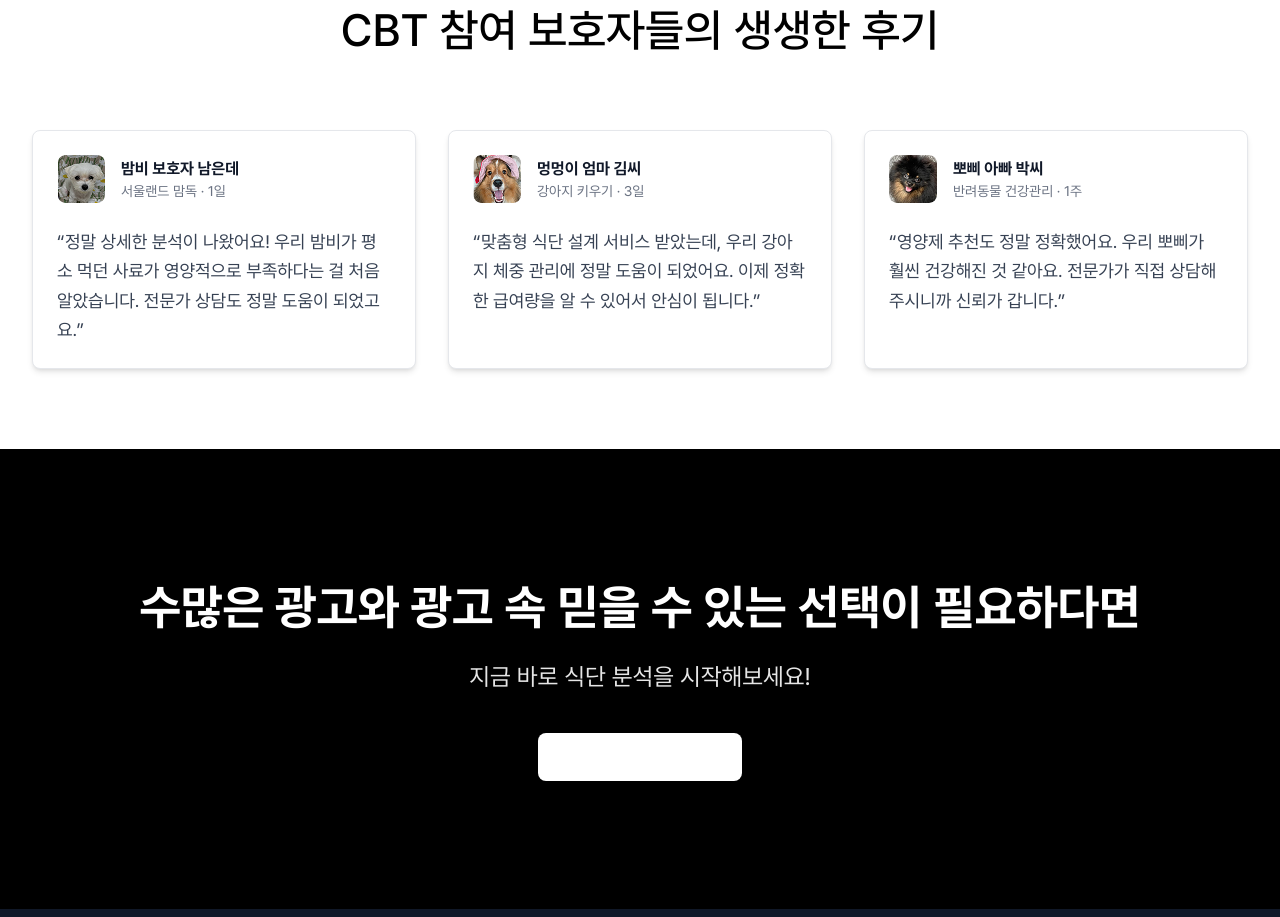
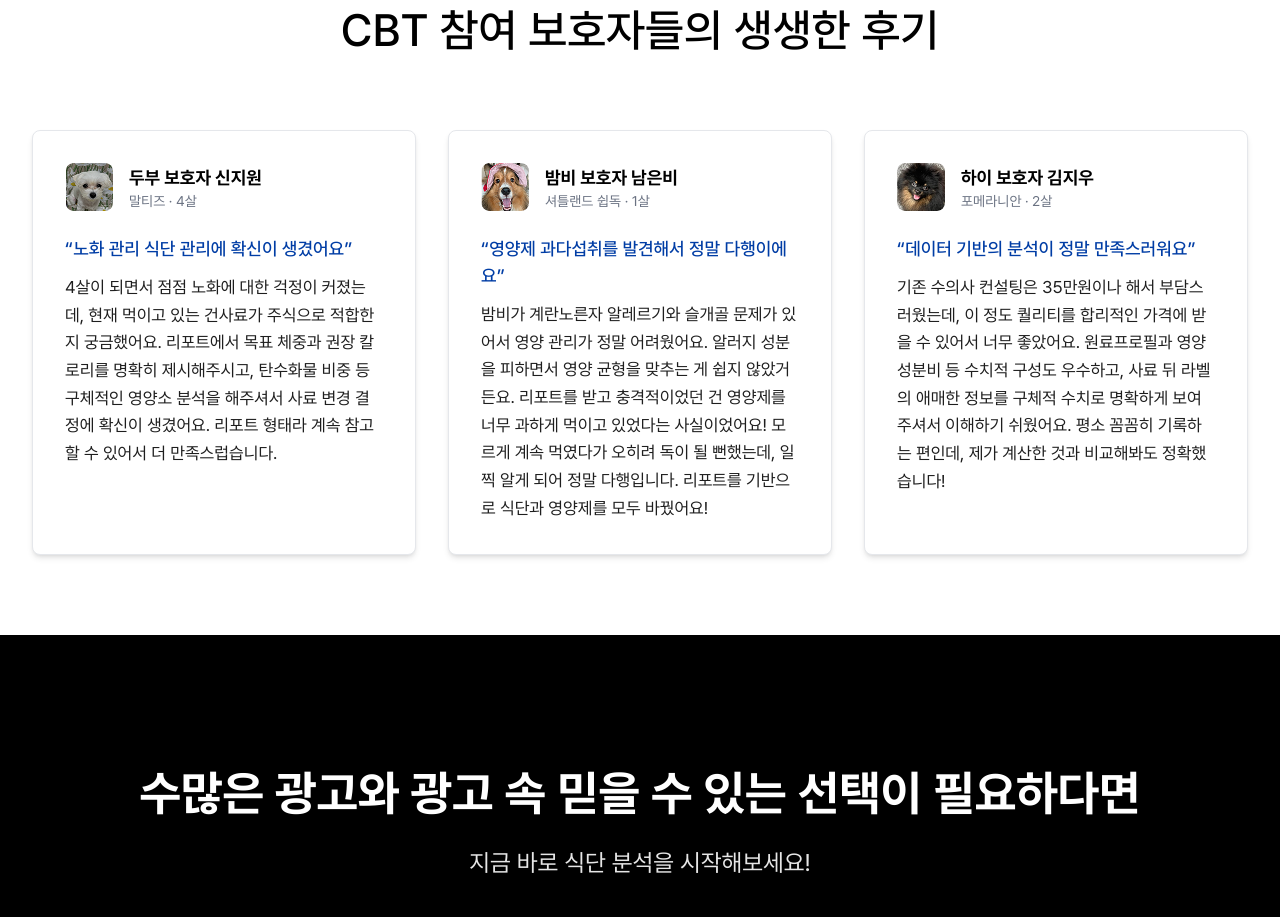
Before and after one commit to SeokHoChoi/test-jelly-univ-fe, a Next.js app: page /home in a window 1280 px wide. Shown: the part 3720-4637 px from the top of the page. Built offline with nearby package versions, Linux system fonts and the light colour scheme.

Commit message:
feat: 홈 > 리뷰 카드 데이터 구조 변경

```diff
--- a/src/components/home/ReviewSection.tsx
+++ b/src/components/home/ReviewSection.tsx
@@ -5,24 +5,30 @@ import Image from 'next/image';
 const ReviewSection = () => {
   const reviews = [
     {
-      name: '밤비 보호자 남은데',
-      location: '서울랜드 맘독',
-      time: '1일',
-      content: '정말 상세한 분석이 나왔어요! 우리 밤비가 평소 먹던 사료가 영양적으로 부족하다는 걸 처음 알았습니다. 전문가 상담도 정말 도움이 되었고요.',
+      dogName: '두부',
+      guardianName: '신지원',
+      location: '말티즈',
+      title: '노화 관리 식단 관리에 확신이 생겼어요',
+      age: { value: 4, unit: 'year' },
+      content: '4살이 되면서 점점 노화에 대한 걱정이 커졌는데, 현재 먹이고 있는 건사료가 주식으로 적합한지 궁금했어요. 리포트에서 목표 체중과 권장 칼로리를 명확히 제시해주시고, 탄수화물 비중 등 구체적인 영양소 분석을 해주셔서 사료 변경 결정에 확신이 생겼어요. 리포트 형태라 계속 참고할 수 있어서 더 만족스럽습니다.',
       avatar: '/img/home/tmp-review-profile/review-1.png',
     },
     {
-      name: '멍멍이 엄마 김씨',
-      location: '강아지 키우기',
-      time: '3일',
-      content: '맞춤형 식단 설계 서비스 받았는데, 우리 강아지 체중 관리에 정말 도움이 되었어요. 이제 정확한 급여량을 알 수 있어서 안심이 됩니다.',
+      dogName: '밤비',
+      guardianName: '남은비',
+      location: '셔틀랜드 쉽독',
+      title: '영양제 과다섭취를 발견해서 정말 다행이에요',
+      age: { value: 1, unit: 'year' },
+      content: '밤비가 계란노른자 알레르기와 슬개골 문제가 있어서 영양 관리가 정말 어려웠어요. 알러지 성분을 피하면서 영양 균형을 맞추는 게 쉽지 않았거든요. 리포트를 받고 충격적이었던 건 영양제를 너무 과하게 먹이고 있었다는 사실이었어요! 모르게 계속 먹였다가 오히려 독이 될 뻔했는데, 일찍 알게 되어 정말 다행입니다. 리포트를 기반으로 식단과 영양제를 모두 바꿨어요!',
       avatar: '/img/home/tmp-review-profile/review-2.png',
     },
     {
-      name: '뽀삐 아빠 박씨',
-      location: '반려동물 건강관리',
-      time: '1주',
-      content: '영양제 추천도 정말 정확했어요. 우리 뽀삐가 훨씬 건강해진 것 같아요. 전문가가 직접 상담해주시니까 신뢰가 갑니다.',
+      dogName: '하이',
+      guardianName: '김지우',
+      location: '포메라니안',
+      title: '데이터 기반의 분석이 정말 만족스러워요',
+      age: { value: 2, unit: 'year' },
+      content: '기존 수의사 컨설팅은 35만원이나 해서 부담스러웠는데, 이 정도 퀄리티를 합리적인 가격에 받을 수 있어서 너무 좋았어요. 원료프로필과 영양성분비 등 수치적 구성도 우수하고, 사료 뒤 라벨의 애매한 정보를 구체적 수치로 명확하게 보여주셔서 이해하기 쉬웠어요. 평소 꼼꼼히 기록하는 편인데, 제가 계산한 것과 비교해봐도 정확했습니다!',
       avatar: '/img/home/tmp-review-profile/review-3.png',
     },
   ];
@@ -41,27 +47,36 @@ const ReviewSection = () => {
 
         <div className="grid grid-cols-1 md:grid-cols-3 gap-8">
           {reviews.map((review, index) => (
-            <Card key={index} className="p-6 hover:shadow-lg transition-shadow">
+            <Card key={index} className="p-8 hover:shadow-lg transition-shadow">
               <div className="flex items-center gap-4 mb-6">
                 <Image
                   src={review.avatar}
-                  alt={`${review.name} avatar`}
+                  alt={`${review.dogName} 보호자 ${review.guardianName} avatar`}
                   width={48}
                   height={48}
                   className="w-12 h-12 rounded-[8px] object-cover"
                 />
                 <div>
-                  <h4 className="font-bold text-gray-900">
-                    {review.name}
+                  <h4 className="text-[#000000] font-bold text-[18px]">
+                    {review.dogName} 보호자 {review.guardianName}
                   </h4>
                   <p className="text-sm text-gray-500">
-                    {review.location} · {review.time}
+                    {review.location} · {review.age.value}
+                    {review.age.unit === 'year' ? '살' : review.age.unit === 'month' ? '개월' : '주'}
                   </p>
                 </div>
               </div>
 
-              <p className="text-gray-700 leading-relaxed text-lg">
-                &ldquo;{review.content}&rdquo;
+              {/* Review title */}
+              {review.title && (
+                <p className="text-[18px] font-medium text-[#003DA5] mb-3">
+                  &ldquo;{review.title}&rdquo;
+                </p>
+              )}
+
+              {/* Review content */}
+              <p className="text-[#1E1E1E] text-[17px] font-normal leading-relaxed">
+                {review.content}
               </p>
             </Card>
           ))}
```
